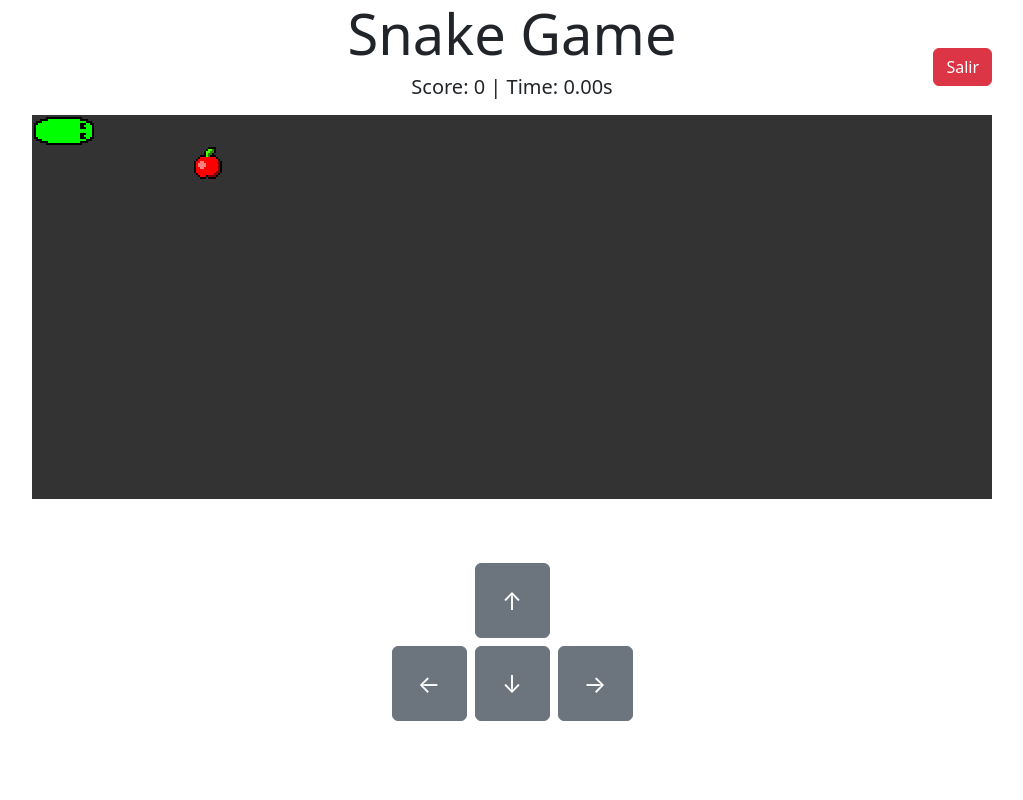
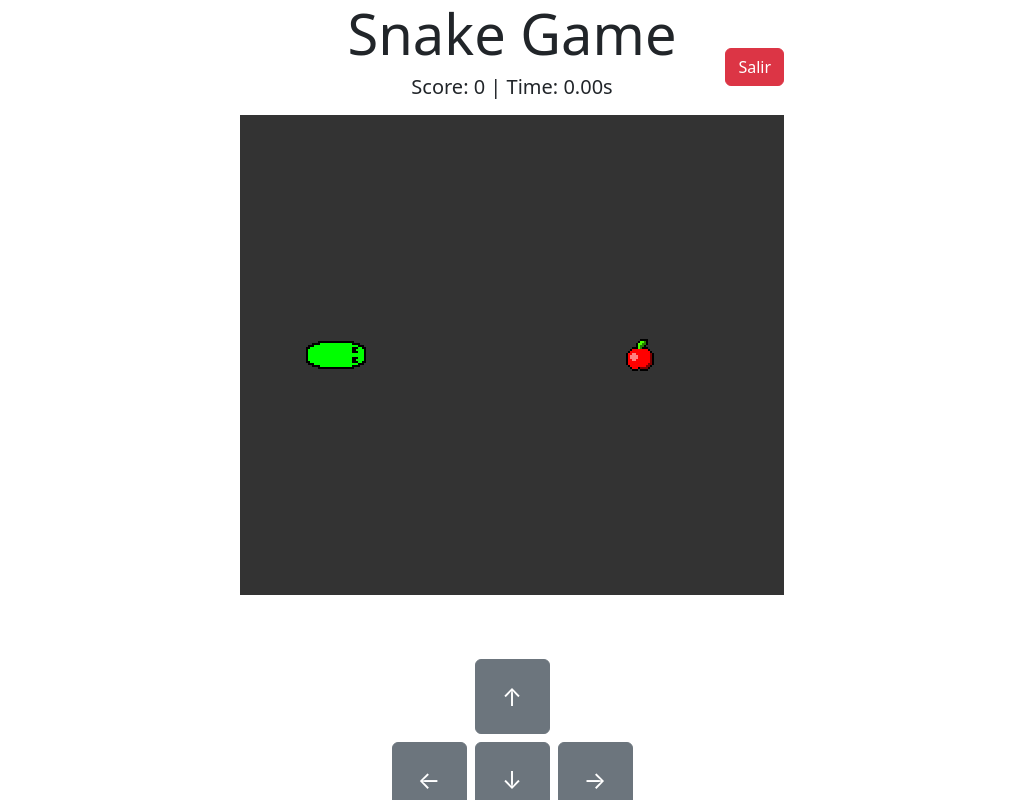
Before and after one commit to eulogioqt/snake-game, a React (Vite) app: page / in a window 1280 px wide. Both pictures are taken after a click on the button "Jugar". Shown: the whole page, without its empty margins (128-1151 px from the left). Built offline with nearby package versions, Linux system fonts and the light colour scheme.

Commit message:
Fixed size & WASD movement

```diff
--- a/src/pages/app/AppContext.jsx
+++ b/src/pages/app/AppContext.jsx
@@ -9,28 +9,35 @@ export const AppProvider = ({ children }) => {
 
     const SPEED = 100;
 
+    const WIDTH_CELLS = 17;
+    const HEIGHT_CELLS = 15;
     const CELL_SIZE = 32;
-    const WIDTH = Math.floor(window.innerWidth * 75 / (100 * CELL_SIZE)) * CELL_SIZE;
-    const HEIGHT = Math.floor(window.innerHeight * 50 / (100 * CELL_SIZE)) * CELL_SIZE;
+
+    // const CELL_SIZE = 32;
+    // const WIDTH = Math.floor(window.innerWidth * 75 / (100 * CELL_SIZE)) * CELL_SIZE;
+    // const HEIGHT = Math.floor(window.innerHeight * 50 / (100 * CELL_SIZE)) * CELL_SIZE;
 
     const DIR_START = [1, 0];
-    const SNAKE_START = [{ x: 1, y: 0 }, { x: 0, y: 0 }];
+    const SNAKE_START = [{ x: 3, y: 7 }, { x: 2, y: 7 }];
+    const FOOD_START = { x: 12, y: 7 };
 
     const DIRECTIONS = {
-        38: [0, -1], // up
-        40: [0, 1], // down
-        37: [-1, 0], // left
-        39: [1, 0] // right
+        38: [0, -1],  // up (arrow)
+        40: [0, 1],   // down (arrow)
+        37: [-1, 0],  // left (arrow)
+        39: [1, 0],   // right (arrow)
+        87: [0, -1],  // W (up)
+        83: [0, 1],   // S (down)
+        65: [-1, 0],  // A (left)
+        68: [1, 0]    // D (right)
     };
-
-    const FOOD_START = { x: 5, y: 1 };
 
     return (
         <AppContext.Provider
             value={{
                 SPEED,
-                WIDTH,
-                HEIGHT,
+                WIDTH_CELLS,
+                HEIGHT_CELLS,
                 CELL_SIZE,
                 DIR_START,
                 SNAKE_START,
--- a/src/pages/game/GamePage.jsx
+++ b/src/pages/game/GamePage.jsx
@@ -9,7 +9,7 @@ import { useApp, useIsLarge } from '../app/AppContext.jsx';
 import { useSettings } from '../menu/context/SettingsContext.jsx';
 
 const GamePage = () => {
-    const { SPEED, WIDTH, HEIGHT, CELL_SIZE, DIR_START, SNAKE_START, DIRECTIONS, FOOD_START, handlePageIndex } = useApp();
+    const { SPEED, WIDTH_CELLS, HEIGHT_CELLS, CELL_SIZE, DIR_START, SNAKE_START, DIRECTIONS, FOOD_START, handlePageIndex } = useApp();
     const { inmortalMode } = useSettings();
     const isLarge = useIsLarge();
 
@@ -26,7 +26,7 @@ const GamePage = () => {
     const generateFood = (snake) => {
         let newFood;
         do {
-            newFood = { x: getRandomInt(WIDTH / CELL_SIZE), y: getRandomInt(HEIGHT / CELL_SIZE) };
+            newFood = { x: getRandomInt(WIDTH_CELLS), y: getRandomInt(HEIGHT_CELLS) };
         } while (snake.some(segment => segment.x === newFood.x && segment.y === newFood.y));
 
         setFood(newFood);
@@ -34,9 +34,9 @@ const GamePage = () => {
 
     const foodCollision = (snake) => food !== undefined && snake[0].x === food.x && snake[0].y === food.y;
     const bodyCollision = (snake) => snake.slice(1).some(segment => segment.x === snake[0].x && segment.y === snake[0].y);
-    const wallCollision = (snake) => snake[0].x < 0 || snake[0].y < 0 || snake[0].x >= WIDTH / CELL_SIZE || snake[0].y >= HEIGHT / CELL_SIZE;
+    const wallCollision = (snake) => snake[0].x < 0 || snake[0].y < 0 || snake[0].x >= WIDTH_CELLS || snake[0].y >= HEIGHT_CELLS;
     const checkCollision = (snake) => bodyCollision(snake) || wallCollision(snake);
-    const checkWin = (snake) => snake.length === (WIDTH / CELL_SIZE) * (HEIGHT / CELL_SIZE);
+    const checkWin = (snake) => snake.length === (WIDTH_CELLS) * (HEIGHT_CELLS);
     const handleDir = (keyCode) => {
         const newDir = DIRECTIONS[keyCode];
 
@@ -51,7 +51,11 @@ const GamePage = () => {
                 return updatedNextDir;
             });
 
-            if (gameStatus === 0) setGameStatus(1); // Iniciamos el juego si está parado
+            if (gameStatus === 0) { // Si el juego no esta iniciado
+                const [dx, dy] = newDir; // Si es un primer movimiento valido
+                if (snake[0].x + dx !== snake[1].x || snake[0].y + dy !== snake[1].y)
+                    setGameStatus(1); // Iniciamos el juego
+            }
         }
     };
 
@@ -132,7 +136,7 @@ const GamePage = () => {
             <div className='d-flex flex-column align-items-center position-fixed w-100 h-100'>
                 <div className='position-relative w-100 px-4 text-center'>
                     <div className='d-flex justify-content-center'>
-                        <div className={`d-flex justify-content-${isLarge ? "end" : "center"}`} style={{ width: WIDTH }}>
+                        <div className={`d-flex justify-content-${isLarge ? "end" : "center"}`} style={{ width: WIDTH_CELLS * CELL_SIZE }}>
                             <button className={`btn btn-danger mb-0 ${isLarge ? "position-absolute mt-5" : "mt-2"}`} onClick={() => handlePageIndex(0)}>
                                 Salir
                             </button>
--- a/src/pages/game/components/GameArea.jsx
+++ b/src/pages/game/components/GameArea.jsx
@@ -5,7 +5,7 @@ import { useSettings } from "../../menu/context/SettingsContext";
 import { useImages } from "../../../images/ImagesContext.jsx";
 
 const GameArea = ({ snake, food }) => {
-    const { WIDTH, HEIGHT, CELL_SIZE } = useApp();
+    const { WIDTH_CELLS, HEIGHT_CELLS, CELL_SIZE } = useApp();
     const { foodIndex, rack } = useSettings();
 
     const { snakeImages, foodImages } = useImages();
@@ -51,29 +51,26 @@ const GameArea = ({ snake, food }) => {
     // Dibuja el canvas en cada actualización de snake o food
     useEffect(() => {
         const ctx = canvasRef.current.getContext("2d");
-        ctx.clearRect(0, 0, WIDTH, HEIGHT);
+        ctx.clearRect(0, 0, WIDTH_CELLS * CELL_SIZE, HEIGHT_CELLS * CELL_SIZE);
 
         // Desactivar el suavizado de la imagen (hace que las imagenes 16x16 escalen bien)
         ctx.imageSmoothingEnabled = false;
 
         // Fondo
         ctx.fillStyle = '#333333';
-        ctx.fillRect(0, 0, WIDTH, HEIGHT);
+        ctx.fillRect(0, 0, WIDTH_CELLS * CELL_SIZE, HEIGHT_CELLS * CELL_SIZE);
 
         // Manzana
         ctx.drawImage(foodImages[foodIndex], food.x * CELL_SIZE, food.y * CELL_SIZE, CELL_SIZE, CELL_SIZE);
 
         // Dibuja la cuadrícula si está activada
         if (rack) {
-            const WIDTH_CELLS = WIDTH / CELL_SIZE;
-            const HEIGHT_CELLS = HEIGHT / CELL_SIZE;
-
             ctx.fillStyle = 'white';
             for (let i = 0; i < WIDTH_CELLS; i++)
-                ctx.fillRect(i * CELL_SIZE, 0, 1, HEIGHT);
+                ctx.fillRect(i * CELL_SIZE, 0, 1, HEIGHT_CELLS * CELL_SIZE);
 
             for (let i = 0; i < HEIGHT_CELLS; i++)
-                ctx.fillRect(0, i * CELL_SIZE, WIDTH, 1);
+                ctx.fillRect(0, i * CELL_SIZE, WIDTH_CELLS * CELL_SIZE, 1);
         }
 
         // Cabeza
@@ -105,7 +102,7 @@ const GameArea = ({ snake, food }) => {
     }, [snake, food]);
 
     return (
-        <canvas ref={canvasRef} width={WIDTH} height={HEIGHT}></canvas>
+        <canvas ref={canvasRef} width={WIDTH_CELLS * CELL_SIZE} height={HEIGHT_CELLS * CELL_SIZE}></canvas>
     );
 }
 
```
